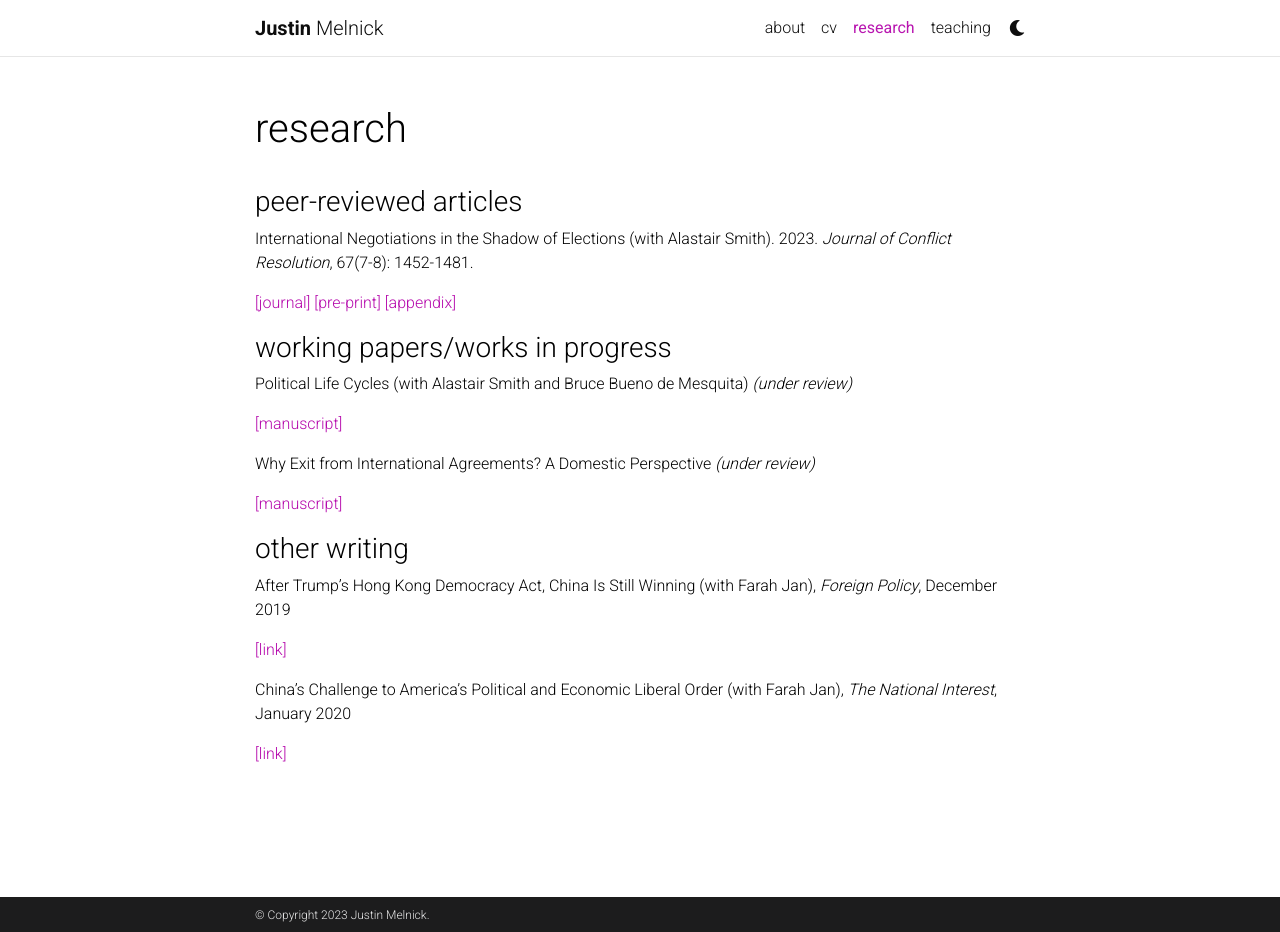
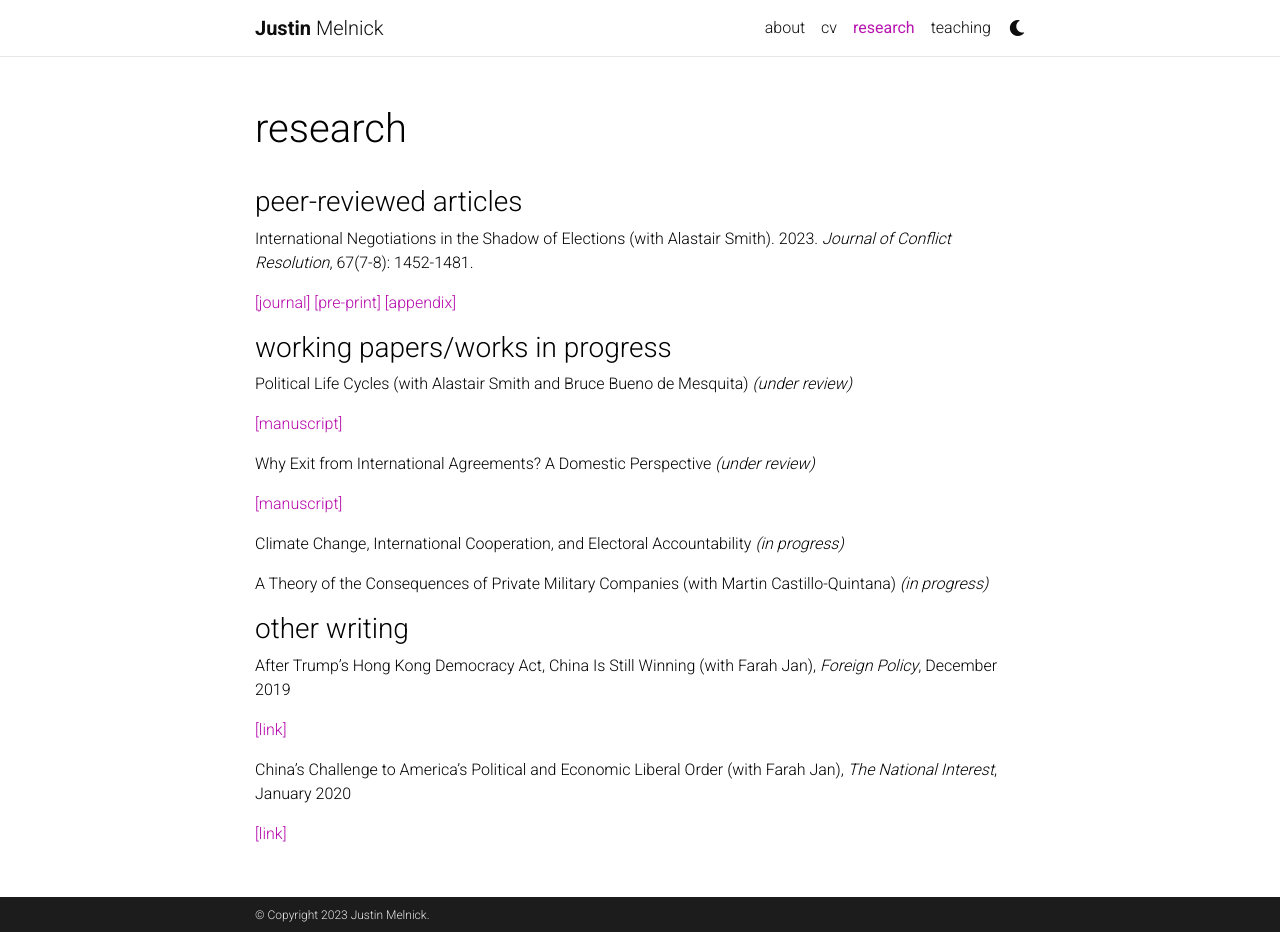
Before and after one commit to justinmelnick/justinmelnick.github.io, a Jekyll site: the page built from _pages/publications.md, in a window 1280 px wide and 932 px high. Built offline with Jekyll 4.4.1, drawn with Linux system fonts in a browser that asks for light colours; comment, search, counter and statistics services are not loaded; a style sheet for code colours, icons or effects is not loaded.

Commit message:
Update publications.md

```diff
--- a/_pages/publications.md
+++ b/_pages/publications.md
@@ -24,6 +24,10 @@
 
 [[manuscript]](https://justinmelnick.github.io/assets/pdf/exit 6-10.pdf)
 
+Climate Change, International Cooperation, and Electoral Accountability  _(in progress)_
+
+A Theory of the Consequences of Private Military Companies (with Martin Castillo-Quintana)  _(in progress)_
+
 <h3>other writing</h3>
 
 After Trump’s Hong Kong Democracy Act, China Is Still Winning (with Farah Jan), _Foreign Policy_, December 2019
```
